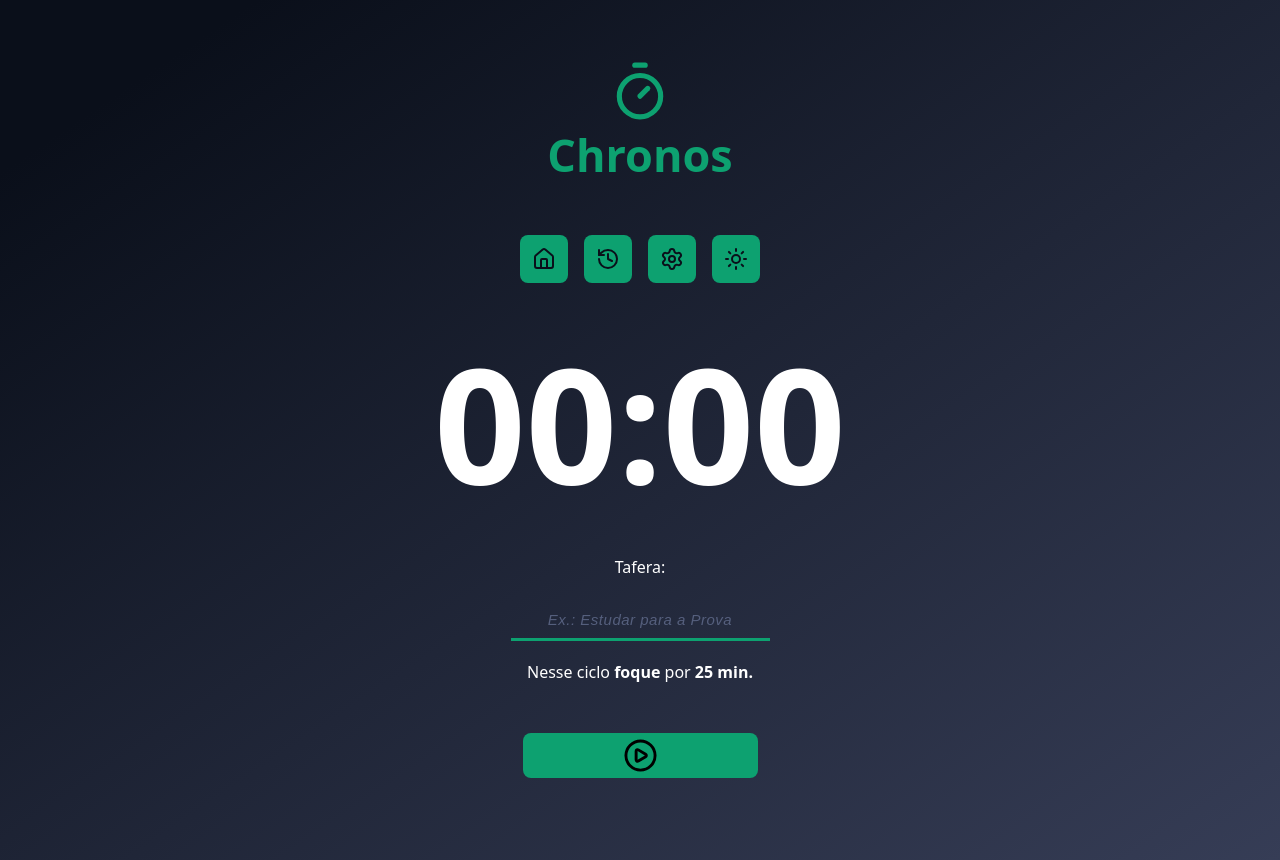
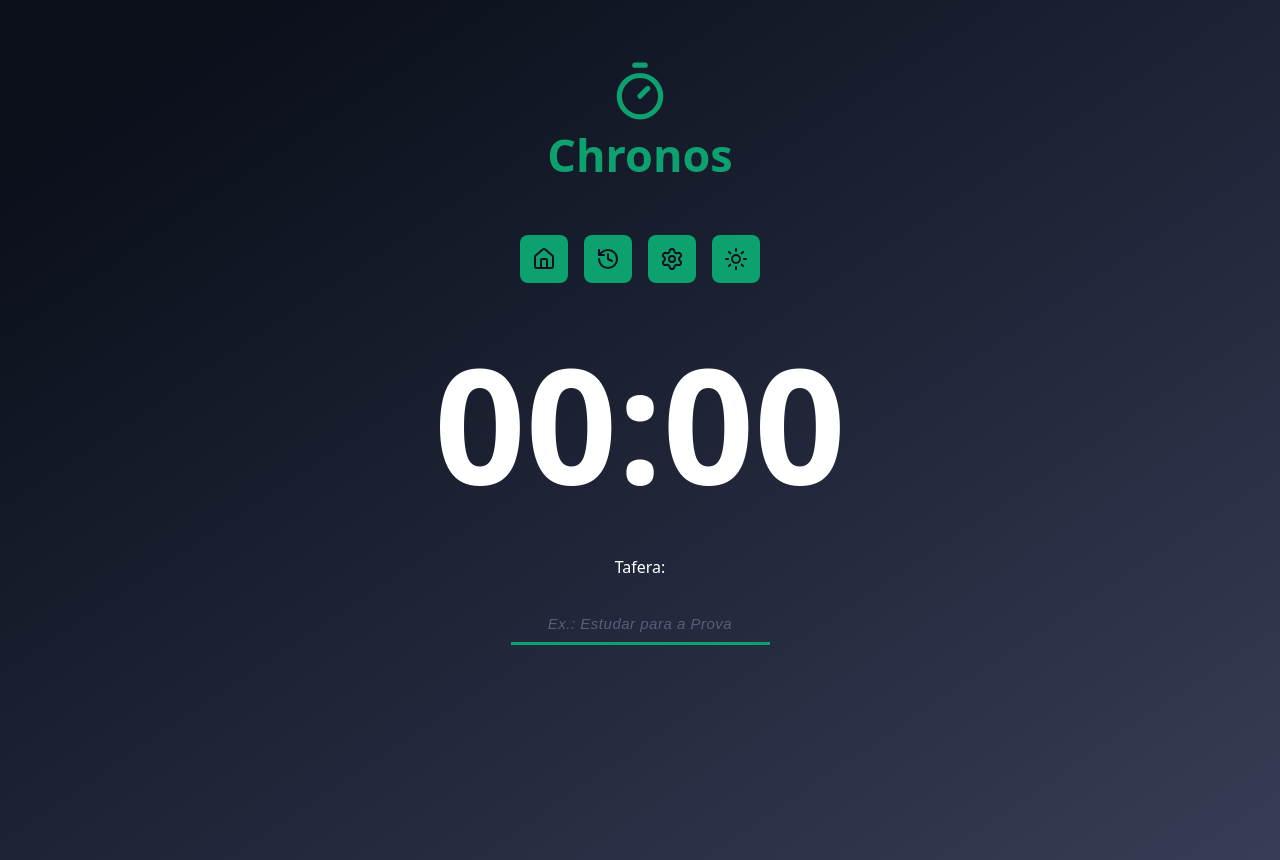
Before and after one commit to MaikeraHW/React, a React (Vite) app in the folder Chronos/: page / in a window 1280 px wide. Built offline with nearby package versions, Linux system fonts and the light colour scheme.

Commit message:
created input component to react project

```diff
--- a/Chronos/src/components/Forms/index.tsx
+++ b/Chronos/src/components/Forms/index.tsx
@@ -4,13 +4,11 @@ import styles from "./styles.module.css"
 export function Forms() {
   return (
     <form action="#" className={styles.form}>
-      <label htmlFor="task" className={styles.label}>
-        Tafera:
-      </label>
-      <input type="text" id="task" placeholder="Ex.: Estudar para a Prova" className={styles.input} />
       <p className={styles.text}>
         Nesse ciclo <span className={styles.bold}>foque</span> por <span className={styles.bold}>25 min.</span>
       </p>
+      <p>Ciclos:</p>
+      <p>0 0 0 0 0 0 0 0</p>
       <button className={styles.btn}>
         <CirclePlayIcon />
       </button>
--- a/Chronos/src/components/Forms/styles.module.css
+++ b/Chronos/src/components/Forms/styles.module.css
@@ -1,35 +1,3 @@
-.form {
-  color: white;
-  display: flex;
-  flex-direction: column;
-  justify-content: center;
-  align-items: center;
-  gap: 2rem;
-}
-
-.input {
-  color: white;
-  text-align: center;
-  font-size: 1.5rem;
-  background-color: transparent;
-  outline: none;
-  border: none;
-  border-top: 3px solid transparent;
-  border-bottom: 3px solid var(--primary);
-  padding: 1rem 3rem;
-}
-
-.input::placeholder {
-  font-style: italic;
-  letter-spacing: 0.5px;
-  color: var(--disabled);
-}
-
-.input:focus {
-  border: 3px solid var(--primary);
-  border-radius: 8px;
-}
-
 .bold {
   font-weight: bold;
 }
--- /dev/null
+++ b/Chronos/src/components/Input/index.tsx
@@ -0,0 +1,16 @@
+type InputProps = {
+  id: string
+} & React.ComponentProps<"input">
+
+import styles from "./styles.module.css"
+
+export function Input({ id, type }: InputProps) {
+  return (
+    <>
+      <label htmlFor={id} className={styles.label}>
+        Tafera:
+      </label>
+      <input type={type} id={id} placeholder="Ex.: Estudar para a Prova" className={styles.input} />
+    </>
+  )
+}
--- /dev/null
+++ b/Chronos/src/components/Input/styles.module.css
@@ -0,0 +1,22 @@
+.input {
+  color: white;
+  text-align: center;
+  font-size: 1.5rem;
+  background-color: transparent;
+  outline: none;
+  border: none;
+  border-top: 3px solid transparent;
+  border-bottom: 3px solid var(--primary);
+  padding: 1rem 3rem;
+}
+
+.input::placeholder {
+  font-style: italic;
+  letter-spacing: 0.5px;
+  color: var(--disabled);
+}
+
+.input:focus {
+  border: 3px solid var(--primary);
+  border-radius: 8px;
+}
--- a/Chronos/src/global.css
+++ b/Chronos/src/global.css
@@ -17,3 +17,12 @@ body {
   background-size: cover;
   color: var(--text-default);
 }
+
+.form {
+  color: white;
+  display: flex;
+  flex-direction: column;
+  justify-content: center;
+  align-items: center;
+  gap: 2.4rem;
+}
--- a/Chronos/src/main.tsx
+++ b/Chronos/src/main.tsx
@@ -4,7 +4,8 @@ import { Container } from "./components/Container"
 import { Logo } from "./components/Logo"
 import { Menu } from "./components/Menu"
 import { ClockTimer } from "./components/ClockTimer"
-import { Forms } from "./components/Forms"
+// import { Forms } from "./components/Forms"
+import { Input } from "./components/Input"
 
 import "./theme.css"
 import "./global.css"
@@ -21,7 +22,9 @@ createRoot(document.getElementById("root")!).render(
       <ClockTimer />
     </Container>
     <Container>
-      <Forms />
+      <form className="form">
+        <Input type="text" id="task" />
+      </form>
     </Container>
   </StrictMode>
 )
```
